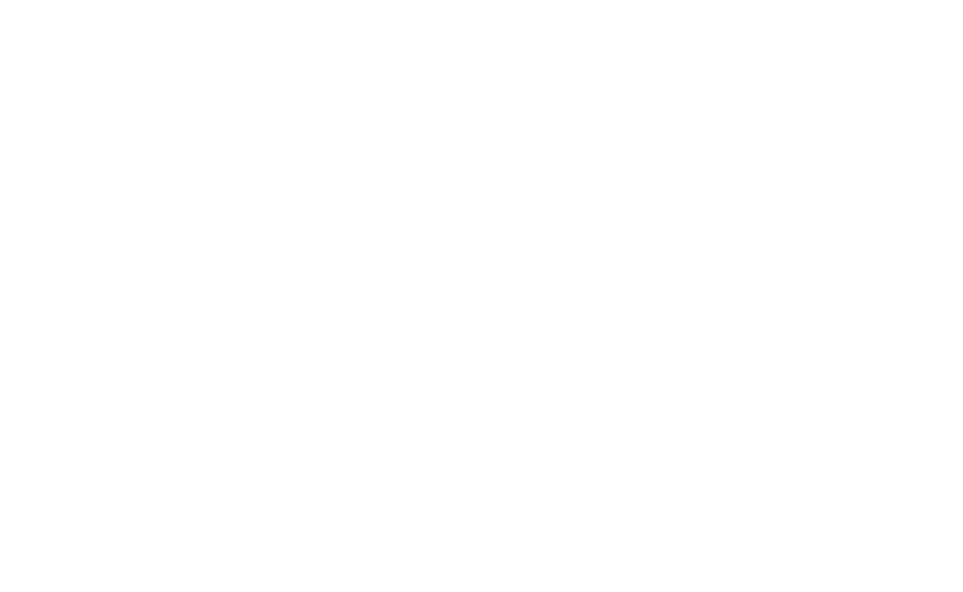
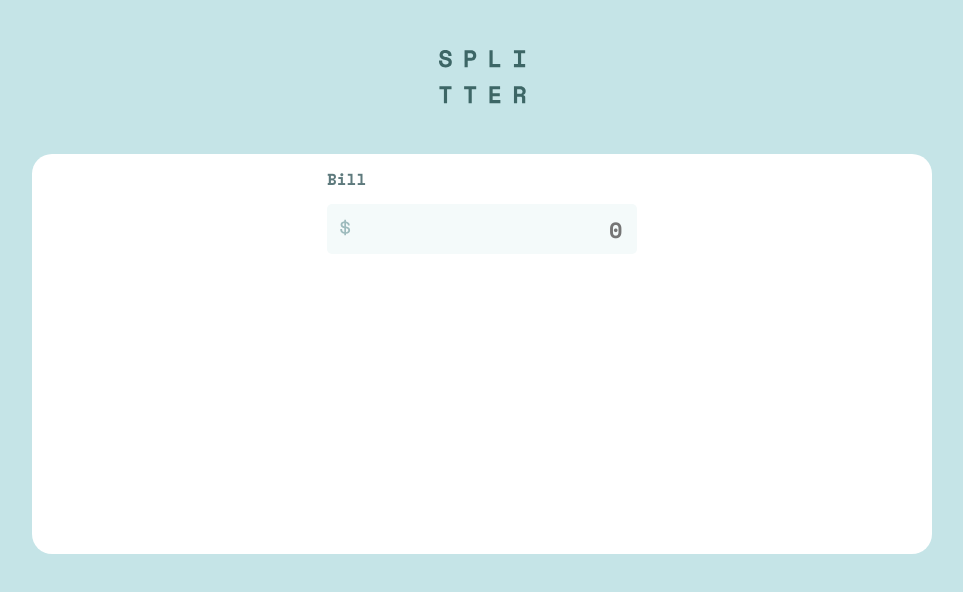
Before and after one commit to bruno-ryan/tip-calculator, a plain HTML site: page index.html in a window 1280 px wide. Shown: the whole page, without its empty margins (158-1121 px from the left). Drawn offline with nearby package versions, Linux system fonts and the light colour scheme.

Commit message:
add input styles

```diff
--- a/assets/css/style.css
+++ b/assets/css/style.css
@@ -1 +1,89 @@
 @import url('../css/normalize.css');
+
+:root {
+  /* Primary Color */
+  --strong-cyan: hsl(172, 67%, 45%);
+
+  /* Neutral Colors */
+  --very-dark-cyan: hsl(183, 100%, 15%);
+  --dark-grayish-cyan: hsl(186, 14%, 43%);
+  --grayish-cyan: hsl(184, 14%, 56%);
+  --light-grayish-cyan: hsl(185, 41%, 84%);
+  --very-light-grayish-cyan: hsl(189, 41%, 97%);
+  --white: hsl(0, 0%, 100%);
+
+  /* Font */
+  --main-font: 'Space Mono', monospace;
+}
+
+/* Remove Input Defaults */
+input::-webkit-outer-spin-button,
+input::-webkit-inner-spin-button {
+  -webkit-appearance: none;
+  margin: 0;
+}
+
+textarea:focus, input:focus{
+  outline: none;
+}
+
+input[type=number] {
+  -moz-appearance: textfield;
+  border: none;
+}
+
+input {
+  background-color: var(--very-light-grayish-cyan);
+  text-align: right;
+  color: var(--very-dark-cyan);
+  font-size: 1.375rem;
+  height: 50px;
+}
+input:hover{
+  cursor: pointer;
+}
+
+body {
+  font-family: var(--main-font);
+  background-color: var(--light-grayish-cyan);
+}
+
+header {
+  display: flex;
+  justify-content: center;
+  align-items: center;
+}
+
+header > img {
+  padding: 50px 0px;
+}
+
+p {
+  color: var(--dark-grayish-cyan);
+}
+
+.container {
+  display: grid;
+  border-radius: 20px;
+  margin: 0 auto;
+  justify-content: center;
+  background-color: var(--white);
+  max-width: 900px;
+  height: 400px;
+}
+
+.input {
+  display: grid;
+  align-items: center;
+  justify-content: center;
+  grid-template-columns: 1fr 1fr;
+  background-color: var(--very-light-grayish-cyan);
+  padding: 0 0.9375rem;
+  max-width: 19.375rem;
+  height: 3.125rem;
+  border-radius: 0.3125rem;
+}
+
+.input:hover {
+  outline: 2px solid var(--strong-cyan);
+}
--- a/index.html
+++ b/index.html
@@ -1,13 +1,40 @@
 <!DOCTYPE html>
 <html lang="en">
+
 <head>
   <meta charset="UTF-8">
   <meta http-equiv="X-UA-Compatible" content="IE=edge">
   <meta name="viewport" content="width=device-width, initial-scale=1.0">
+  <!-- Style sheet -->
   <link rel="stylesheet" href="/assets/css/style.css">
+  <!-- Font -->
+  <link rel="preconnect" href="https://fonts.googleapis.com">
+  <link rel="preconnect" href="https://fonts.gstatic.com" crossorigin>
+  <link href="https://fonts.googleapis.com/css2?family=Space+Mono:wght@700&display=swap" rel="stylesheet">
   <title>Tip Calculator</title>
 </head>
+
 <body>
+
+  <header>
+    <img src="/assets/img/logo.svg" alt="logo">
+  </header>
+  <main>
+    <div class="container">
+      <div class="container__input">
+        <p>Bill</p>
+        <div class="input">
+          <i><img src="/assets/img/icon-dollar.svg" alt=""></i>
+          <input type="number" placeholder="0">
+        </div>
+      </div>
+      <div class="select-tip">
+
+      </div>
+    </div>
+  </main>
+
   <script src="/assets/js/script.js"></script>
 </body>
+
 </html>
```
